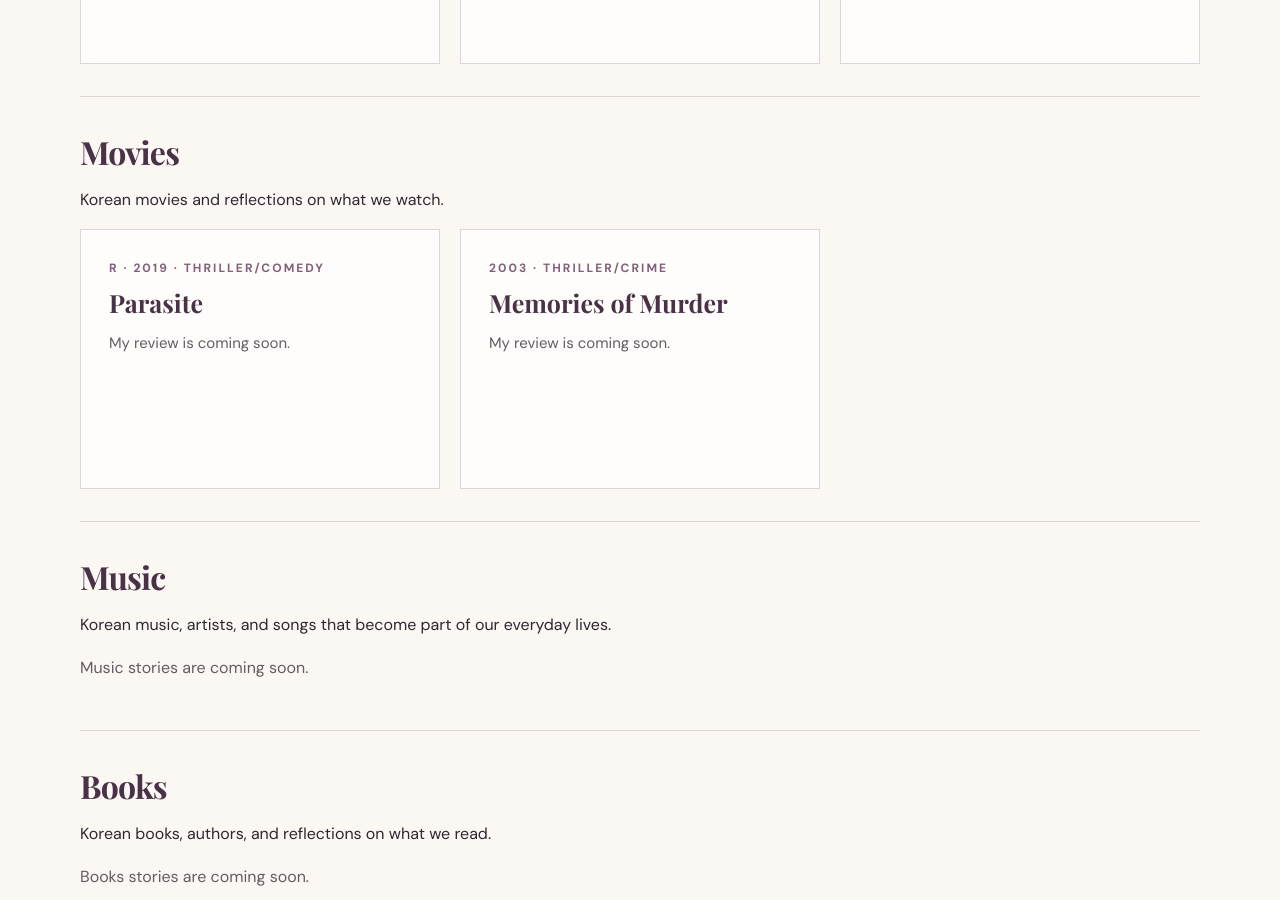
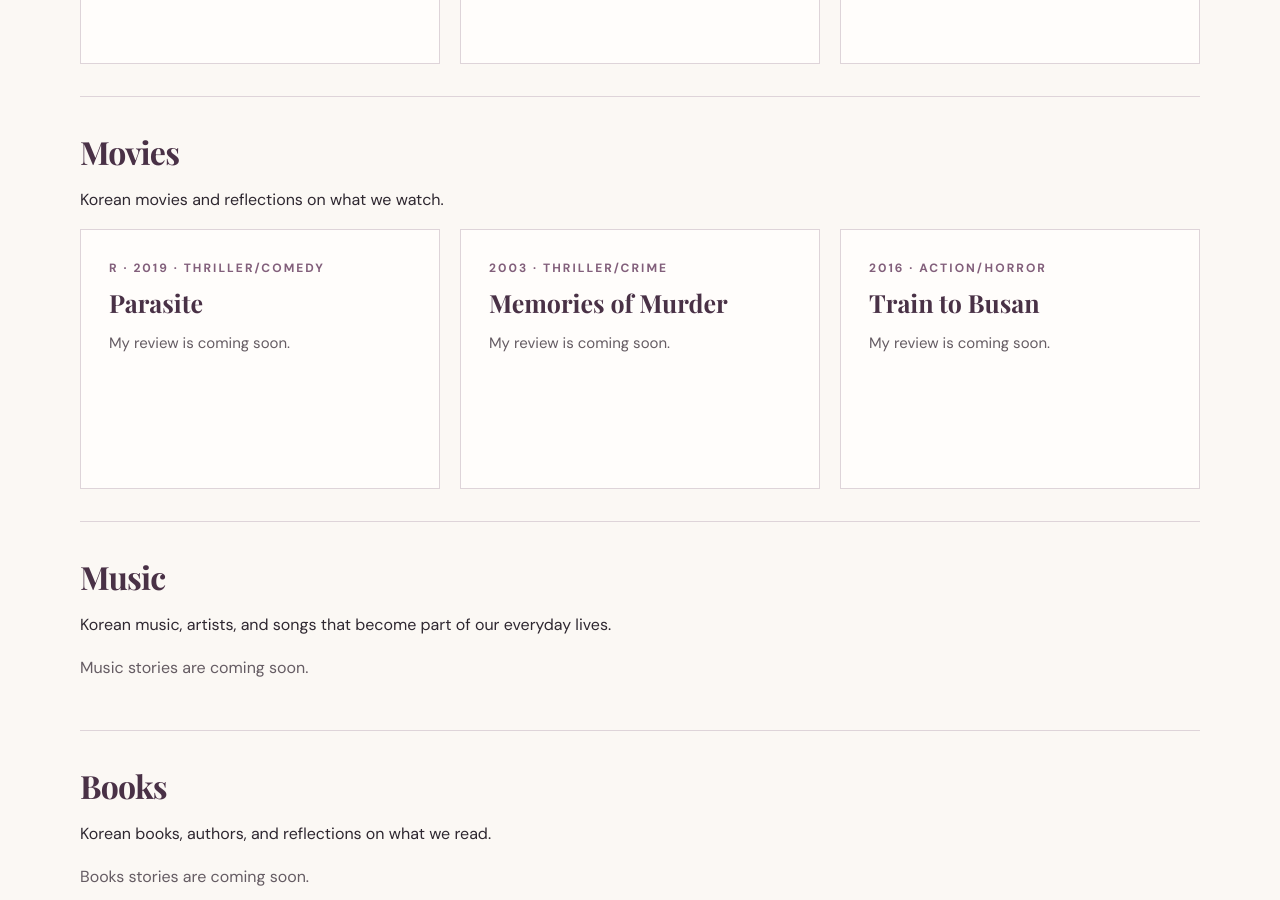
Before and after one commit to lydiarim22-coder/mindoflydia, a Jekyll site: the page built from korean-culture.html, in a window 1280 px wide and 900 px high, scrolled down 4999 px. Built offline with Jekyll 4.4.1, drawn with Linux system fonts in a browser that asks for light colours; some web fonts are replaced.

Commit message:
Add Train to Busan to Korean Culture movies

```diff
--- a/_data/korean_culture_items.yml
+++ b/_data/korean_culture_items.yml
@@ -261,3 +261,9 @@
   genre: Thriller/Crime
   topic: movies
   note: "My review is coming soon."
+
+- title: "Train to Busan"
+  year: 2016
+  genre: Action/Horror
+  topic: movies
+  note: "My review is coming soon."
```
